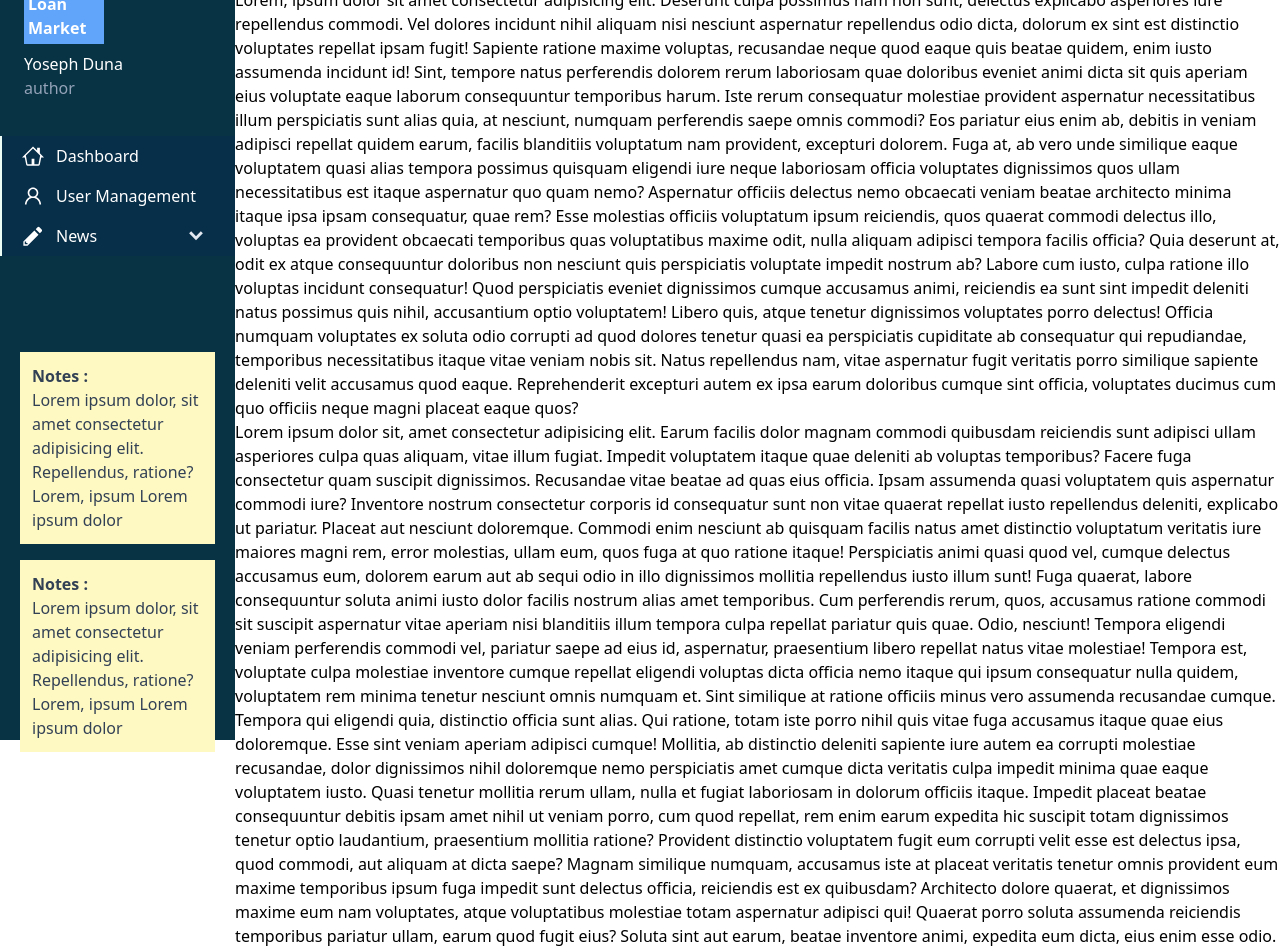
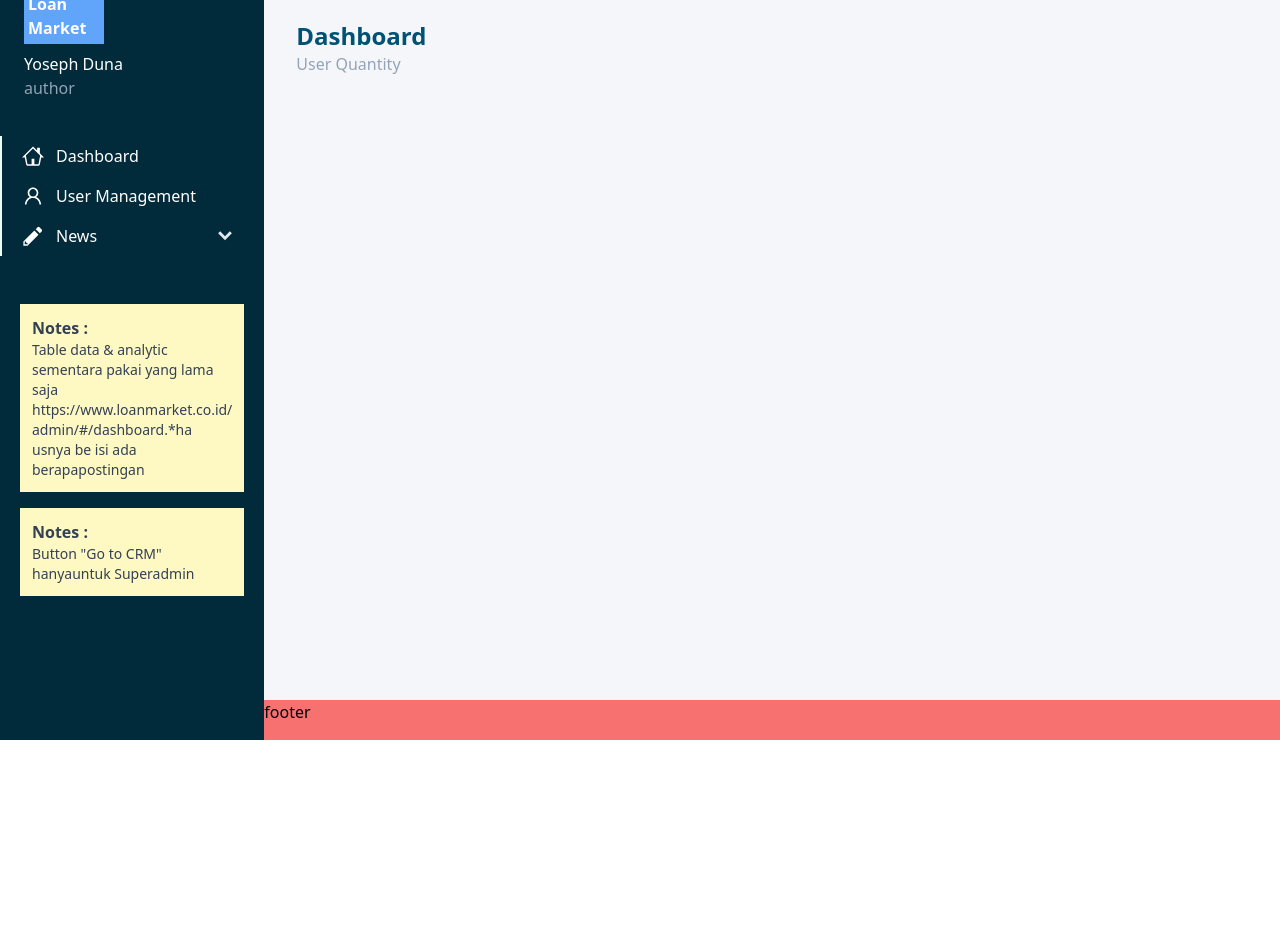
Before and after one commit to RendraAndriansyah/Loan-Market---assessment-, a React (Vite) app: page / in a window 1280 px wide. Shown: the part 60-1012 px from the top of the page. After the commit the page ends 800 px from the top, so only its background shows below. Built offline with nearby package versions, Linux system fonts and the light colour scheme.

Commit message:
finishing layout

```diff
--- a/src/App.tsx
+++ /dev/null
@@ -1,94 +0,0 @@
-import Layout from "./components/layouts/Layout";
-
-function App() {
-	return (
-		<Layout>
-			<main className="w-full">
-				<h1>
-					Lorem, ipsum dolor sit amet consectetur adipisicing elit. Deserunt culpa
-					possimus nam non sunt, delectus explicabo asperiores iure repellendus commodi.
-					Vel dolores incidunt nihil aliquam nisi nesciunt aspernatur repellendus odio
-					dicta, dolorum ex sint est distinctio voluptates repellat ipsam fugit! Sapiente
-					ratione maxime voluptas, recusandae neque quod eaque quis beatae quidem, enim
-					iusto assumenda incidunt id! Sint, tempore natus perferendis dolorem rerum
-					laboriosam quae doloribus eveniet animi dicta sit quis aperiam eius voluptate
-					eaque laborum consequuntur temporibus harum. Iste rerum consequatur molestiae
-					provident aspernatur necessitatibus illum perspiciatis sunt alias quia, at
-					nesciunt, numquam perferendis saepe omnis commodi? Eos pariatur eius enim ab,
-					debitis in veniam adipisci repellat quidem earum, facilis blanditiis voluptatum
-					nam provident, excepturi dolorem. Fuga at, ab vero unde similique eaque
-					voluptatem quasi alias tempora possimus quisquam eligendi iure neque laboriosam
-					officia voluptates dignissimos quos ullam necessitatibus est itaque aspernatur
-					quo quam nemo? Aspernatur officiis delectus nemo obcaecati veniam beatae
-					architecto minima itaque ipsa ipsam consequatur, quae rem? Esse molestias
-					officiis voluptatum ipsum reiciendis, quos quaerat commodi delectus illo,
-					voluptas ea provident obcaecati temporibus quas voluptatibus maxime odit, nulla
-					aliquam adipisci tempora facilis officia? Quia deserunt at, odit ex atque
-					consequuntur doloribus non nesciunt quis perspiciatis voluptate impedit nostrum
-					ab? Labore cum iusto, culpa ratione illo voluptas incidunt consequatur! Quod
-					perspiciatis eveniet dignissimos cumque accusamus animi, reiciendis ea sunt sint
-					impedit deleniti natus possimus quis nihil, accusantium optio voluptatem! Libero
-					quis, atque tenetur dignissimos voluptates porro delectus! Officia numquam
-					voluptates ex soluta odio corrupti ad quod dolores tenetur quasi ea perspiciatis
-					cupiditate ab consequatur qui repudiandae, temporibus necessitatibus itaque
-					vitae veniam nobis sit. Natus repellendus nam, vitae aspernatur fugit veritatis
-					porro similique sapiente deleniti velit accusamus quod eaque. Reprehenderit
-					excepturi autem ex ipsa earum doloribus cumque sint officia, voluptates ducimus
-					cum quo officiis neque magni placeat eaque quos?
-				</h1>
-				<p>
-					Lorem ipsum dolor sit, amet consectetur adipisicing elit. Earum facilis dolor
-					magnam commodi quibusdam reiciendis sunt adipisci ullam asperiores culpa quas
-					aliquam, vitae illum fugiat. Impedit voluptatem itaque quae deleniti ab voluptas
-					temporibus? Facere fuga consectetur quam suscipit dignissimos. Recusandae vitae
-					beatae ad quas eius officia. Ipsam assumenda quasi voluptatem quis aspernatur
-					commodi iure? Inventore nostrum consectetur corporis id consequatur sunt non
-					vitae quaerat repellat iusto repellendus deleniti, explicabo ut pariatur.
-					Placeat aut nesciunt doloremque. Commodi enim nesciunt ab quisquam facilis natus
-					amet distinctio voluptatum veritatis iure maiores magni rem, error molestias,
-					ullam eum, quos fuga at quo ratione itaque! Perspiciatis animi quasi quod vel,
-					cumque delectus accusamus eum, dolorem earum aut ab sequi odio in illo
-					dignissimos mollitia repellendus iusto illum sunt! Fuga quaerat, labore
-					consequuntur soluta animi iusto dolor facilis nostrum alias amet temporibus. Cum
-					perferendis rerum, quos, accusamus ratione commodi sit suscipit aspernatur vitae
-					aperiam nisi blanditiis illum tempora culpa repellat pariatur quis quae. Odio,
-					nesciunt! Tempora eligendi veniam perferendis commodi vel, pariatur saepe ad
-					eius id, aspernatur, praesentium libero repellat natus vitae molestiae! Tempora
-					est, voluptate culpa molestiae inventore cumque repellat eligendi voluptas dicta
-					officia nemo itaque qui ipsum consequatur nulla quidem, voluptatem rem minima
-					tenetur nesciunt omnis numquam et. Sint similique at ratione officiis minus vero
-					assumenda recusandae cumque. Tempora qui eligendi quia, distinctio officia sunt
-					alias. Qui ratione, totam iste porro nihil quis vitae fuga accusamus itaque quae
-					eius doloremque. Esse sint veniam aperiam adipisci cumque! Mollitia, ab
-					distinctio deleniti sapiente iure autem ea corrupti molestiae recusandae, dolor
-					dignissimos nihil doloremque nemo perspiciatis amet cumque dicta veritatis culpa
-					impedit minima quae eaque voluptatem iusto. Quasi tenetur mollitia rerum ullam,
-					nulla et fugiat laboriosam in dolorum officiis itaque. Impedit placeat beatae
-					consequuntur debitis ipsam amet nihil ut veniam porro, cum quod repellat, rem
-					enim earum expedita hic suscipit totam dignissimos tenetur optio laudantium,
-					praesentium mollitia ratione? Provident distinctio voluptatem fugit eum corrupti
-					velit esse est delectus ipsa, quod commodi, aut aliquam at dicta saepe? Magnam
-					similique numquam, accusamus iste at placeat veritatis tenetur omnis provident
-					eum maxime temporibus ipsum fuga impedit sunt delectus officia, reiciendis est
-					ex quibusdam? Architecto dolore quaerat, et dignissimos maxime eum nam
-					voluptates, atque voluptatibus molestiae totam aspernatur adipisci qui! Quaerat
-					porro soluta assumenda reiciendis temporibus pariatur ullam, earum quod fugit
-					eius? Soluta sint aut earum, beatae inventore animi, expedita eum dicta, eius
-					enim esse odio. Nesciunt minus repudiandae sapiente assumenda unde atque harum
-					at tempora minima? Et enim neque quasi sequi tempora similique reprehenderit
-					sapiente sit quod, iusto maxime dolorem, aliquid dignissimos aut amet magni
-					dolorum omnis, tempore dicta optio quibusdam at vero eum? Veritatis dolor porro
-					esse beatae facere reiciendis praesentium eum laboriosam perspiciatis eos
-					aliquam eveniet illum blanditiis fuga omnis pariatur, iure quasi ullam.
-					Voluptate placeat fugit debitis quisquam aspernatur repudiandae? Dolore delectus
-					laboriosam distinctio quis reiciendis ad quo nisi asperiores ipsam perferendis
-					dicta voluptatibus, beatae iusto repellat cum possimus. Facilis beatae, rem quo
-					distinctio quae mollitia labore veniam! Quis alias ea excepturi adipisci
-					doloribus quae neque vitae.
-				</p>
-			</main>
-		</Layout>
-	);
-}
-
-export default App;
--- a/src/components/fragments/Navbar.tsx
+++ b/src/components/fragments/Navbar.tsx
@@ -3,14 +3,19 @@
 import Button from "../elements/Button";
 const Navbar = ({ onClick }: { onClick: () => void }) => {
 	return (
-		<nav className="flex items-center justify-between w-full white h-12 px-3">
-			<Button onClick={onClick} className="bg-blue-950 px-2 py-1 rounded-sm text-slate-300">
-				<GiHamburgerMenu size={22} />
-			</Button>
+		<nav className="flex bg-white items-center justify-between w-full white h-12 px-3">
+			<div className="flex gap-3">
+				<Button onClick={onClick} className="bg-color-secondary px-2 py-1 rounded-sm text-slate-300">
+					<GiHamburgerMenu size={22} />
+				</Button>
+				<p className="text-lg font-semibold text-primary-100">
+					Loan Market /<span className="font-normal"> Dashboard</span>
+				</p>
+			</div>
 
-			<div id="auth-user" className="flex gap-2 items-center cursor-pointer" onClick={onClick}>
+			<div id="auth-user" className="flex gap-2 items-center cursor-pointer">
 				<CgLogOff size={28} />
-				<p className="text-lg font-medium">Log out</p>
+				<p className="text-lg font-medium text-color-secondary">Log out</p>
 			</div>
 		</nav>
 	);
--- a/src/components/fragments/Sidebar.tsx
+++ b/src/components/fragments/Sidebar.tsx
@@ -7,7 +7,9 @@
 
 	return (
 		<aside
-			className={`${Collapse ? "w-16" : "w-72"}  bg-cyan-950 transition-all  h-screen sticky top-0 text-white z-10`}
+			className={`${
+				Collapse ? "w-16" : "w-72"
+			}  bg-color-secondary transition-all  h-screen sticky top-0 text-white z-10`}
 		>
 			<BrandAvatar Collapse={Collapse} username="Yoseph Duna" statusUser="author" />
 			<menu className="pt-5">
@@ -29,13 +31,17 @@
 				</ul>
 			</menu>
 
-			<div id="notes" className="pt-20" hidden={Collapse}>
-				<Notes />
-				<Notes />
+			<div id="notes" className="pt-8" hidden={Collapse}>
+				<Notes
+					text={`Table data & analytic sementara pakai yang lama saja https://www.loanmarket.co.id/ admin/#/dashboard.*ha usnya be isi ada berapapostingan`}
+				/>
+				<Notes text={`Button "Go to CRM" hanyauntuk Superadmin`} />
 			</div>
 		</aside>
 	);
 };
+
+export default Sidebar;
 
 type BrandAvatarProps = {
 	username: string;
@@ -72,7 +78,7 @@
 const ListMenu = ({ title, icon, children, Collapse, onHover }: ListMenuProps) => {
 	return (
 		<li
-			className="flex items-center h-10 bg-sky-950 border-l-emerald-50 border-l-2 px-5 py-2 cursor-pointer  transition-all "
+			className="flex items-center h-10 bg-active border-l-emerald-50 border-l-2 px-5 py-2 cursor-pointer  transition-all "
 			onMouseEnter={onHover}
 			onMouseLeave={onHover}
 		>
@@ -85,13 +91,11 @@
 	);
 };
 
-const Notes = () => {
+const Notes = ({ text }: { text: string }) => {
 	return (
 		<div className="bg-yellow-100 text-slate-700 p-3 mx-5 my-4">
 			<h1 className="font-semibold text-slate-700">Notes :</h1>
-			Lorem ipsum dolor, sit amet consectetur adipisicing elit. Repellendus, ratione? Lorem, ipsum Lorem ipsum dolor
+			<p className="text-sm">{text}</p>
 		</div>
 	);
 };
-
-export default Sidebar;
--- a/src/components/layouts/Layout.tsx
+++ b/src/components/layouts/Layout.tsx
@@ -5,7 +5,7 @@
 const Layout = ({ children }: { children: JSX.Element }) => {
 	const [Collapse, setCollapse] = useState<boolean>(false);
 	return (
-		<div className="flex relative">
+		<div className="flex relative bg-color-primary">
 			<Sidebar Collapse={Collapse} />
 			<div id="content" className="relative w-full">
 				<Navbar onClick={() => setCollapse(!Collapse)} />
--- a/src/main.tsx
+++ b/src/main.tsx
@@ -1,5 +1,5 @@
 import ReactDOM from "react-dom/client";
-import App from "./App.tsx";
 import "./index.css";
+import Home from "./pages/HomePages";
 
-ReactDOM.createRoot(document.getElementById("root")!).render(<App />);
+ReactDOM.createRoot(document.getElementById("root")!).render(<Home />);
--- /dev/null
+++ b/src/pages/HomePages.tsx
@@ -0,0 +1,14 @@
+import Layout from "../components/layouts/Layout";
+
+function HomePages() {
+	return (
+		<Layout>
+			<main className=" p-8">
+				<h1 className="text-2xl font-semibold text-primary-100">Dashboard</h1>
+				<p className="text-slate-400">User Quantity</p>
+			</main>
+		</Layout>
+	);
+}
+
+export default HomePages;
--- a/tailwind.config.js
+++ b/tailwind.config.js
@@ -2,6 +2,13 @@
 export default {
 	content: ["./index.html", "./src/**/*.{js,ts,jsx,tsx}"],
 	theme: {
-		extend: {},
+		extend: {
+			colors: {
+				"primary-100": "#005274",
+				"color-primary": "#F5F6FA",
+				"color-secondary": "#012B3A",
+				"link-active": "#001F2B",
+			},
+		},
 	},
 };
```
